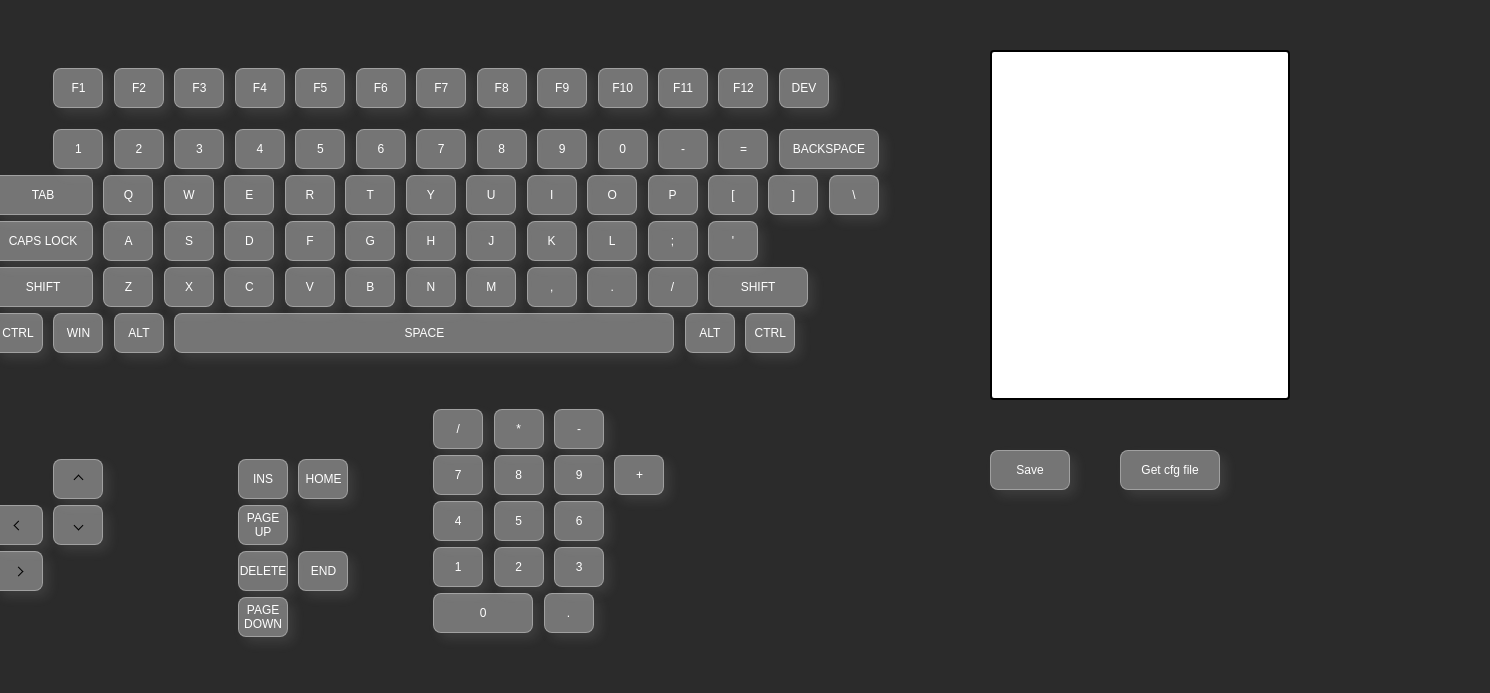
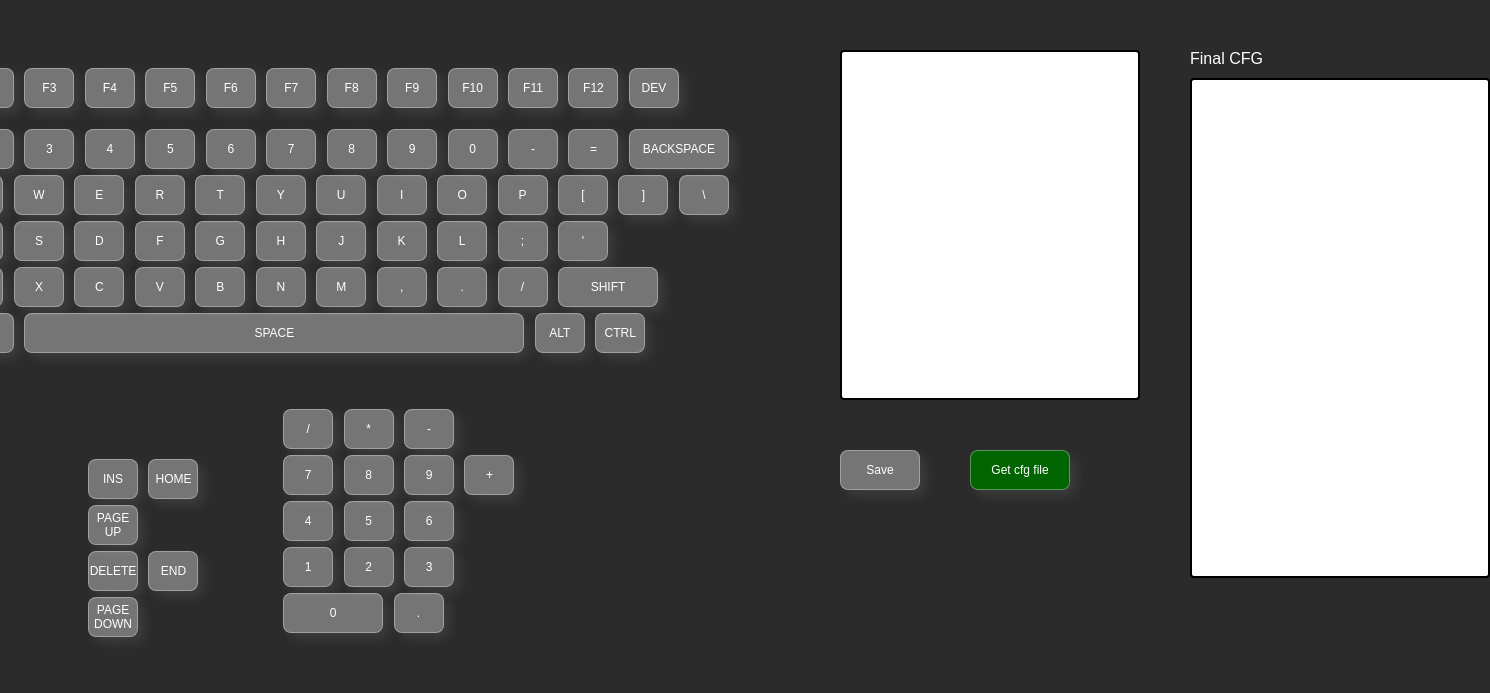
Before and after one commit to kulny/cfgurator, a plain HTML site: page index.html in a window 1280 px wide. Shown: the whole page, 1490 px wide, since content can reach past the window. Drawn offline with Linux system fonts and the light colour scheme; a web font is replaced by a local one.

Commit message:
more style changes

```diff
--- a/index.html
+++ b/index.html
@@ -168,6 +168,15 @@
           <button id="download-button" class="dl-button">Get cfg file</button>
         </div>
       </div>
+      <div class="final-box" id="final-box">
+        <label id="final-box-label">Final CFG</label>
+        <textarea
+          name="final-edit-box"
+          id="final-edit-box"
+          cols="50"
+          rows="10"
+        ></textarea>
+      </div>
     </div>
   </body>
 </html>
--- a/style.css
+++ b/style.css
@@ -38,6 +38,7 @@ body {
   min-width: 100px;
   margin: 0px 0px 0px 50px;
   max-height: 40px;
+  background-color: darkgreen;
 }
 
 #editbox {
@@ -49,6 +50,29 @@ body {
   resize: none;
   height: 350px;
   width: 300px;
+}
+
+.final-box {
+  display: flex;
+  flex-direction: column;
+  row-gap: 10px;
+  margin-top: 50px;
+}
+
+
+#final-edit-box {
+  border-radius: 4px;
+  font-size: 16px;
+  border: 2px solid;
+  resize: none;
+  height: 500px;
+  width: 300px;
+}
+
+#final-box-label {
+  color: white;
+  justify-content: left;
+  max-height: 50px;
 }
 
 /* main keyboard section */
```
